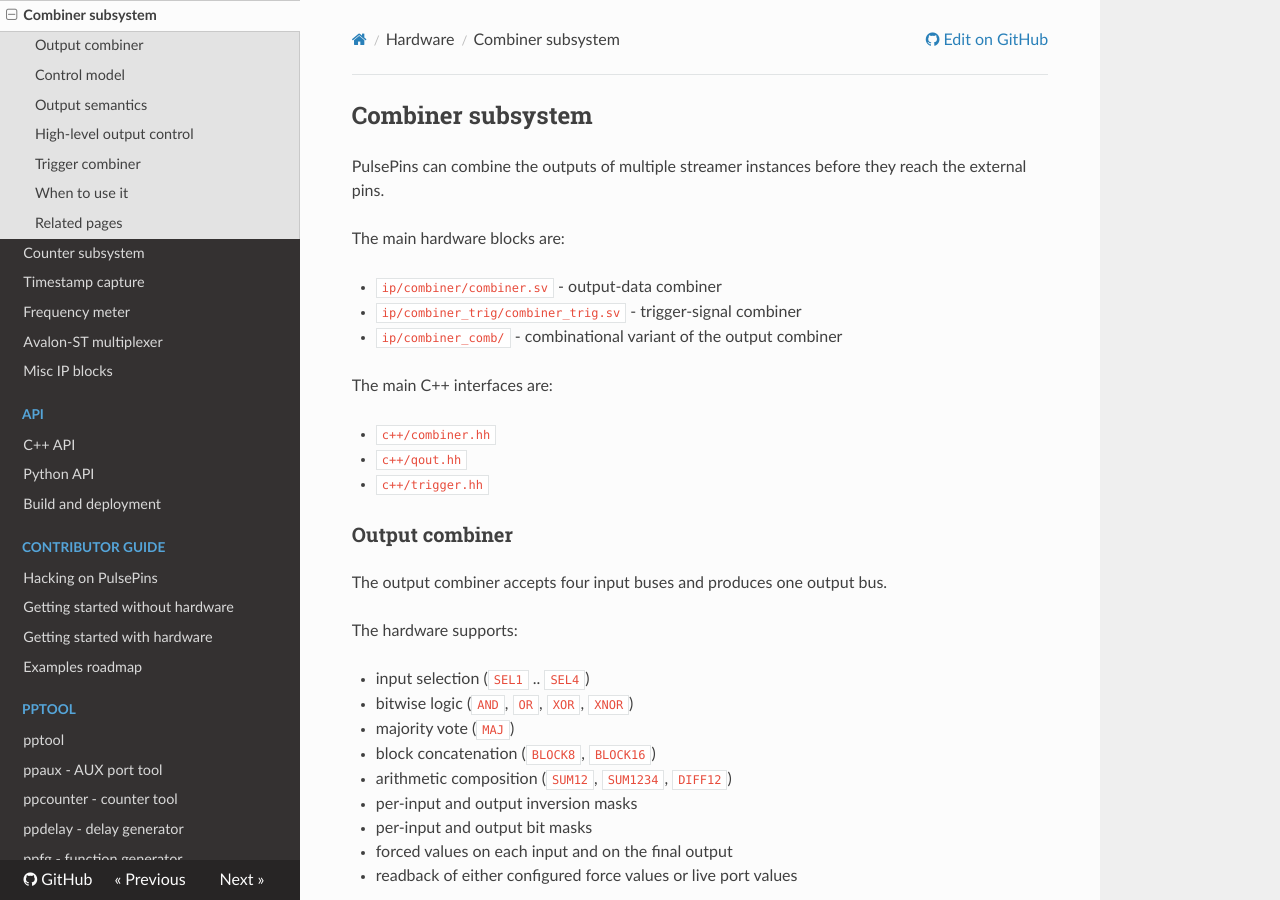
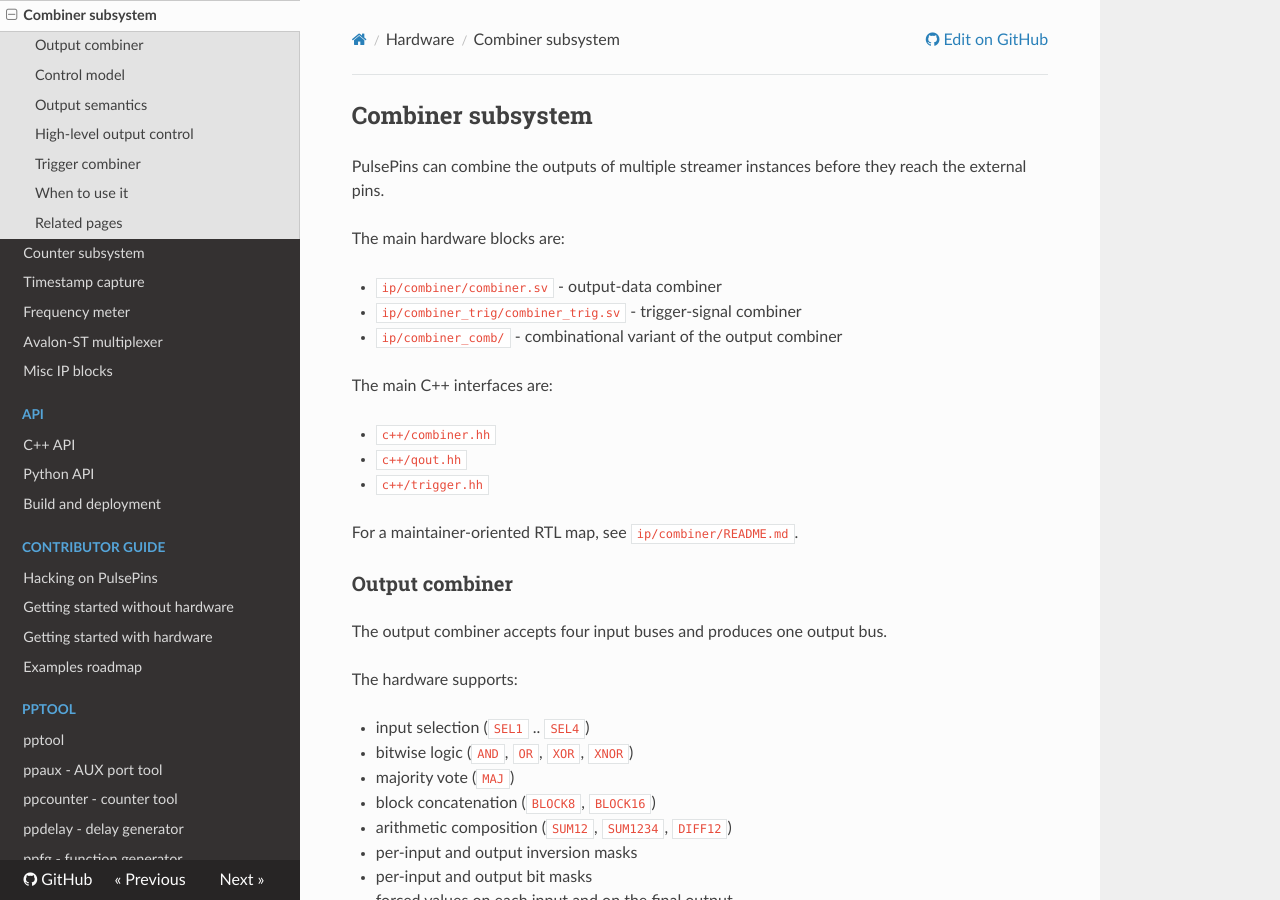
Before and after one commit to rokzitko/PulsePins, an MkDocs documentation site: the page built from docs/docs/combiner.md, in a window 1280 px wide and 900 px high. Built offline with MkDocs 1.6.1, drawn with Linux system fonts in a browser that asks for light colours; nearby versions of some CDN libraries.

Commit message:
document combiner subsystem architecture

```diff
--- a/docs/docs/combiner.md
+++ b/docs/docs/combiner.md
@@ -13,6 +13,8 @@
 * `c++/combiner.hh`
 * `c++/qout.hh`
 * `c++/trigger.hh`
+
+For a maintainer-oriented RTL map, see `ip/combiner/README.md`.
 
 ### Output combiner
 
```
Also changed, not shown: ip/combiner/README.md (added), 7 other files.
